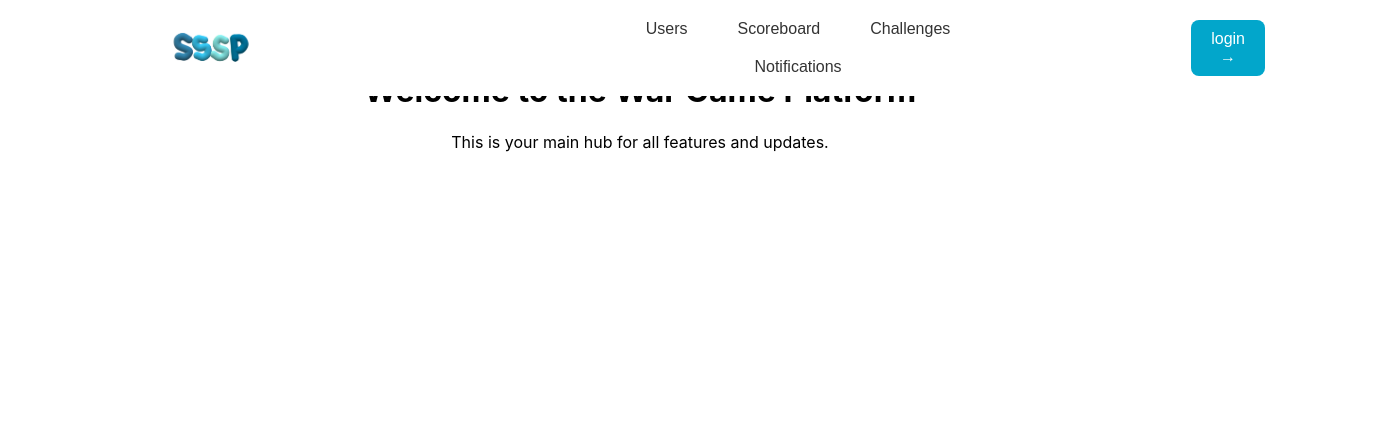
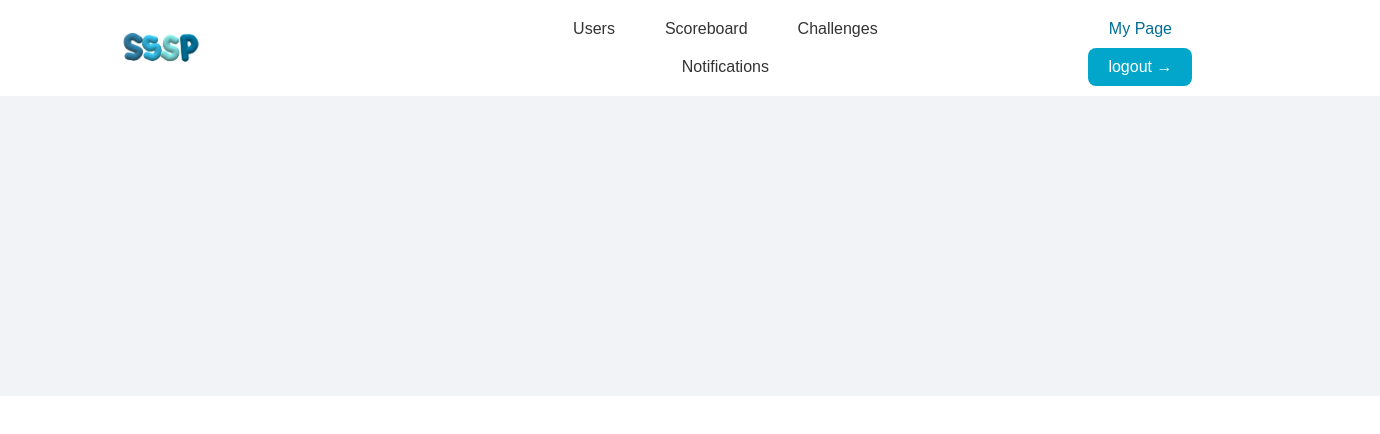
Before and after one commit to SoongSil-Security-Playground/sssp-frontend-prototype, a React (Create React App) app: page / in a window 1280 px wide. Shown: the top 434 px of the page, 1380 px wide, since content can reach past the window. Built offline with nearby package versions, Linux system fonts and the light colour scheme.

Commit message:
fix: toggleLoggedIn to toggleLogin

```diff
--- a/src/assets/styles/variables.css
+++ b/src/assets/styles/variables.css
@@ -1,7 +1,7 @@
 :root {
-    --light-blue: #006E93;
+    --light-blue: #62C6C4;
     --medium-blue: #02A6CB;
-    --dark-blue: #62C6C4;
+    --dark-blue: #006E93;
     --light-grey: #F1F3F7;
     --medium-grey: #D9D9D9;
     --text-color: #333;
--- a/src/components/App.js
+++ b/src/components/App.js
@@ -3,16 +3,19 @@ import { BrowserRouter as Router, Routes, Route } from 'react-router-dom';
 import MainPage from '../pages/mainPage';
 
 function App() {
-  const [isLoggedIn, setIsLoggedIn] = useState(false);
+  const [isLoggedIn, setIsLoggedIn] = useState(true);
 
   const toggleLogin = () => {
-    setIsLoggedIn((prev) => !prev);
+    setIsLoggedIn((prev) => {
+      console.log("Previous login state:", prev, "New login state:", !prev); // 상태 변화 확인
+      return !prev;
+    });
   };
 
   return (
     <Router>
       <Routes>
-        <Route path="/" element={<MainPage isLoggedIn={isLoggedIn} toggleLoggedIn={toggleLogin} />} />
+        <Route path="/" element={<MainPage isLoggedIn={isLoggedIn} toggleLogin={toggleLogin}/>} />
       </Routes>
     </Router>
   );
--- a/src/components/navigationBar.js
+++ b/src/components/navigationBar.js
@@ -31,7 +31,13 @@ function NavigationBar({ isLoggedIn, toggleLogin }) {
             <Link to="/mypage" style={linkStyle}>
               <button style={buttonWhiteBlueStyle}>My Page</button>
             </Link>
-            <button style={buttonBlueStyle} onClick={toggleLogin}>logout →</button>
+            <button style={buttonBlueStyle} onClick={() => {
+                console.log("Logout button clicked");
+                toggleLogin();
+            }}>
+                logout →
+            </button>
+            {/* <button style={buttonBlueStyle} onClick={toggleLogin}>logout →</button> */}
           </div>
         </>
       ) : (
@@ -52,8 +58,7 @@ const navStyle = {
   justifyContent: 'space-between',
   alignItems: 'center',
   padding: '10px',
-  margin: 0,
-  position: 'fixed',
+  width: '100%',
   top: 0,
   backgroundColor: 'white',
 };
@@ -65,13 +70,14 @@ const logoStyle = {
 
 const globalBarStyle = {
     backgroundColor: 'transparent',
-    marginLeft: '150px',
-    marginRight: '200px',
+    marginLeft: '100px',
+    marginRight: '100px',
 };
 
 const privBarStyle = {
     backgroundColor: 'transparent',
     display: 'flex-end',
+    marginRight: '50px',
     justifyContent: 'space-between',
     alignItems: 'center',
 };
@@ -105,8 +111,8 @@ const buttonWhiteBlueStyle = {
   padding: '10px 20px',
   fontSize: '16px',
   border: 'none',
-  backgroundColor: 'transparent',
-  color: 'var(--drak-blue)',
+  backgroundColor: 'white',
+  color: 'var(--dark-blue)',
   cursor: 'pointer',
   margin: '0 5px',
 };
--- a/src/pages/mainPage.js
+++ b/src/pages/mainPage.js
@@ -3,12 +3,27 @@ import NavigationBar from '../components/navigationBar';
 
 function MainPage({isLoggedIn, toggleLogin}) {
   return (
-    <div style={{ textAlign: 'center', padding: '50px' }}>
+    <div style={mainContainerStyle}>
         <NavigationBar isLoggedIn={isLoggedIn} toggleLogin={toggleLogin} />
-        <h1>Welcome to the War Game Platform</h1>
-        <p>This is your main hub for all features and updates.</p>
+        <div style={bannerStyle}>
+
+        </div>
     </div>
   );
 }
 
+const mainContainerStyle = {
+    textAlign: 'center',
+    margin: 0,
+}
+
+const bannerStyle = {
+    backgroundColor: 'var(--light-grey)',
+    height: '300px',
+    marginLeft: -100,
+    marginRight: -100,
+    justifyContents: 'center',
+    alignItems: 'center',
+};
+
 export default MainPage;
```
